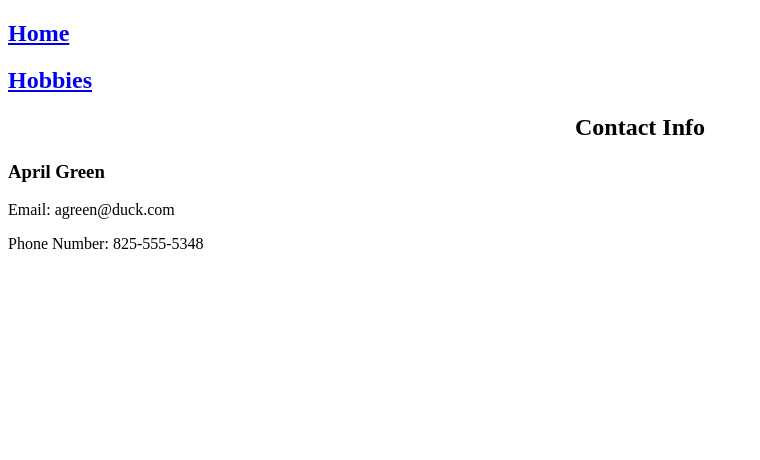
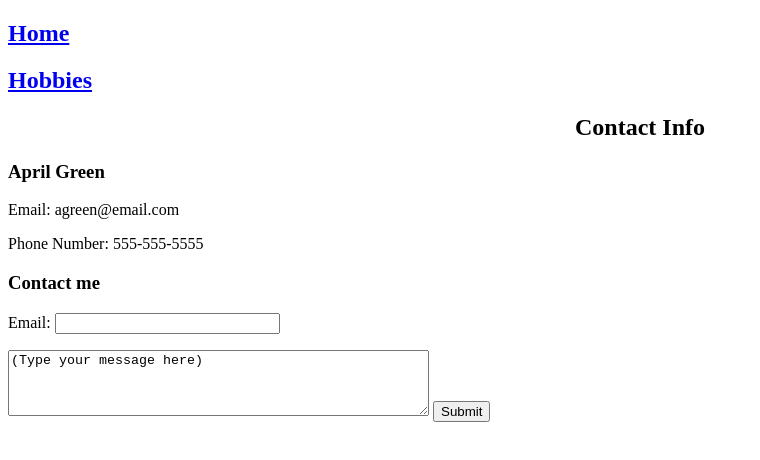
Before and after one commit to angreeny/Resume, a plain HTML site: page contact.html in a window 1280 px wide. Shown: the whole page, without its empty margins (0-760 px from the left). Drawn offline with Linux system fonts and the light colour scheme.

Commit message:
Update contact.html

```diff
--- a/contact.html
+++ b/contact.html
@@ -4,14 +4,25 @@
     <meta charset="UTF-8" />
     <meta name="viewport" content="width=device-width, initial-scale=1.0" />
     <meta http-equiv="X-UA-Compatible" content="ie=edge" />
-    <title>Resume Page</title>
+    <link rel="stylesheet" href="style.css" />
+    <title>Resume Website Demo</title>
   </head>
   <body>
-    <a href="index.html"><h2>Home</h2></a>
-    <a href="hobbies.html"><h2 style="text-align: left;">Hobbies</h2></a>
+    <div class="heading">
+      <a href="index.html"><h2>Home</h2></a>
+      <a href="hobbies.html"><h2 style="text-align: left;">Hobbies</h2></a>
+    </div>
     <h2 style="text-align: center; text-decoration: none;">Contact Info</h2>
     <h3>April Green</h3>
-    <p>Email: agreen@duck.com</p>
-    <p>Phone Number: 825-555-5348</p>
+    <p>Email: agreen@email.com</p>
+    <p>Phone Number: 555-555-5555</p>
+    <h3>Contact me</h3>
+    <form>
+      <p>Email: <input type="email" name="email" size="25" maxlength="30" /></p>
+      <textarea id="message" name="message" rows="4" cols="50">
+(Type your message here)
+      </textarea>
+      <button>Submit</button>
+    </form>
   </body>
 </html>
```
